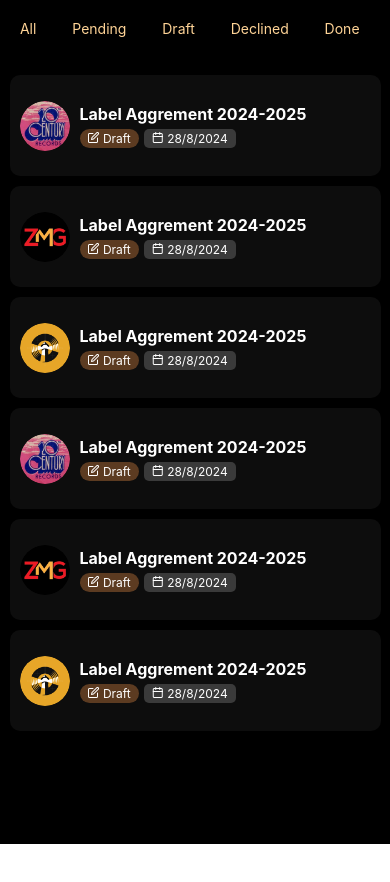
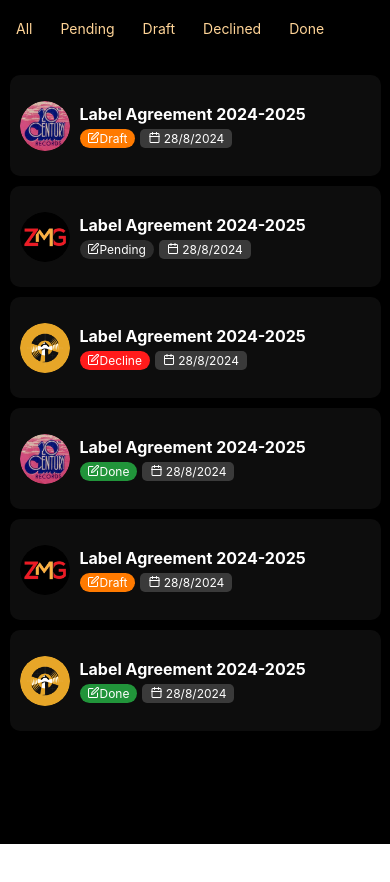
Before and after one commit to NaumanRecat/ZoahMusicGroup, a React Native app: screen /Document in a window 390 px wide. Shown: the top 882 px of the page. Built offline with nearby package versions, Linux system fonts and the light colour scheme.

Commit message:
Document Screen

```diff
--- a/screen/navigator/Document.js
+++ b/screen/navigator/Document.js
@@ -2,7 +2,6 @@ import React, { useState } from "react";
 import { FlatList, View, Text, TouchableOpacity, Image } from "react-native";
 import { BackgroundClr, H, W } from "../constant/Common";
 import Icon from 'react-native-vector-icons/Feather';
-
 
 const Document = (props) => {
     const [data, setData] = useState([
@@ -14,20 +13,30 @@ const Document = (props) => {
     ]);
 
     const [show, setShow] = useState([
-        { title: 'Label Aggrement 2024-2025', image: require('../assests/Ellipse.png'), },
-        { title: 'Label Aggrement 2024-2025', image: require('../assests/Ellipse1.png') },
-        { title: 'Label Aggrement 2024-2025', image: require('../assests/Ellipse2.png') },
-        { title: 'Label Aggrement 2024-2025', image: require('../assests/Ellipse.png') },
-        { title: 'Label Aggrement 2024-2025', image: require('../assests/Ellipse1.png') },
-        { title: 'Label Aggrement 2024-2025', image: require('../assests/Ellipse2.png') },
-
-
-
-
-
+        { title: 'Label Agreement 2024-2025', image: require('../assests/Ellipse.png'), status: 'Draft' },
+        { title: 'Label Agreement 2024-2025', image: require('../assests/Ellipse1.png'), status: 'Pending' },
+        { title: 'Label Agreement 2024-2025', image: require('../assests/Ellipse2.png'), status: 'Decline' },
+        { title: 'Label Agreement 2024-2025', image: require('../assests/Ellipse.png'), status: 'Done' },
+        { title: 'Label Agreement 2024-2025', image: require('../assests/Ellipse1.png'), status: 'Draft' },
+        { title: 'Label Agreement 2024-2025', image: require('../assests/Ellipse2.png'), status: 'Done' },
     ]);
 
     const [selectedIndex, setSelectedIndex] = useState(null);
+
+    const getStatusColor = (status) => {
+        switch (status) {
+            case 'Draft':
+                return '#FF7A00';
+            case 'Done':
+                return '#21943A';
+            case 'Decline':
+                return '#FF1B1B';
+            case 'Pending':
+                return '#2C2C2C';
+            default:
+                return '#000000'; // Fallback color
+        }
+    };
 
     const renderItem = ({ item, index }) => {
         const isSelected = selectedIndex === index;
@@ -35,33 +44,37 @@ const Document = (props) => {
             <TouchableOpacity
                 onPress={() => setSelectedIndex(index)}
                 style={{
-                    marginLeft:W(1),
+                    marginLeft: W(1),
                     padding: 12,
                     borderBottomWidth: 1,
-                    borderRadius: isSelected ? 20 : 0, // Circle around the selected item
-                    backgroundColor: isSelected ? '#FFD497' : 'transparent', // Circle color
-                    borderWidth: isSelected ? 2 : 0 // Circle border width
+                    borderRadius: isSelected ? 20 : 0,
+                    backgroundColor: isSelected ? '#FFD497' : 'transparent',
+                    borderWidth: isSelected ? 2 : 0
                 }}
             >
-                <Text style={{ color: isSelected ? 'black' : '#FFD497' }}> {item.title} </Text>
-
+                <Text style={{ color: isSelected ? 'black' : '#FFD497' }}>{item.title}</Text>
             </TouchableOpacity>
         );
     };
 
     const renderItemshow = ({ item }) => {
+        const statusColor = getStatusColor(item.status);
+
         return (
-            <TouchableOpacity onPress={()=>props.navigation.navigate('Aggrement')}  style={{
+            <TouchableOpacity
+                onPress={() => props.navigation.navigate('Aggrement')}
+                style={{
                     flexDirection: 'row',
                     alignItems: 'center',
                     padding: 10,
                     backgroundColor: '#0D0D0D',
                     borderRadius: 10,
                     marginBottom: 10,
-                width:W(95),
-                alignSelf:"center",
-                height:H(12)
-            }}>
+                    width: W(95),
+                    alignSelf: "center",
+                    height: H(12)
+                }}
+            >
                 <Image
                     source={item.image}
                     style={{
@@ -84,7 +97,7 @@ const Document = (props) => {
                         <View style={{
                             flexDirection: 'row',
                             alignItems: 'center',
-                            backgroundColor: '#5c3b21',
+                            backgroundColor: statusColor, // Dynamic status color
                             borderRadius: 10,
                             paddingVertical: 2,
                             paddingHorizontal: 8,
@@ -94,7 +107,7 @@ const Document = (props) => {
                             <Text style={{
                                 color: '#FFFFFF',
                                 fontSize: 12,
-                            }}> Draft</Text>
+                            }}>{item.status}</Text>
                         </View>
                         <View style={{
                             flexDirection: 'row',
@@ -119,7 +132,7 @@ const Document = (props) => {
     return (
         <View style={{ flex: 1, backgroundColor: BackgroundClr }}>
 
-           <View style={{height:H(7), marginTop:H(1)}}>
+           <View style={{ height: H(7), marginTop: H(1) }}>
                <FlatList
                     data={data}
                     renderItem={renderItem}
@@ -128,7 +141,7 @@ const Document = (props) => {
                 />
            </View>
 
-           <View style={{height:H(100), marginTop:H(1)}}>
+           <View style={{ height: H(100), marginTop: H(1) }}>
                <FlatList
                     data={show}
                     renderItem={renderItemshow}
```
Lines whose indentation alone changed are shown as unchanged.
